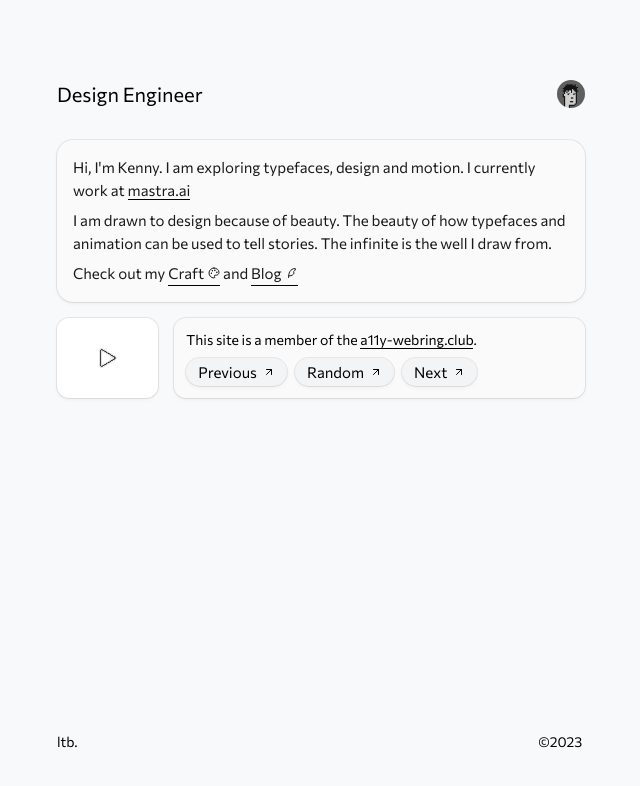
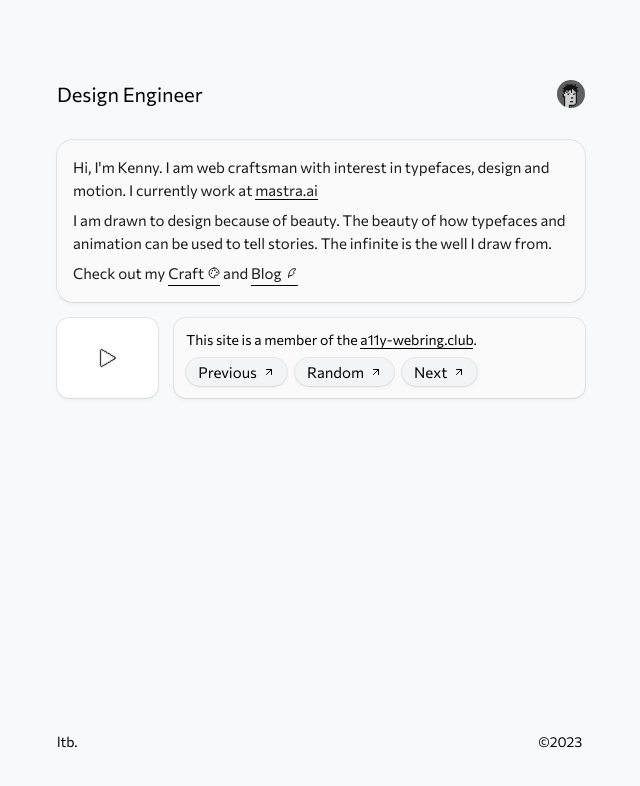
Before and after one commit to adeleke5140/portfolio-v2, a Next.js app: page / in a window 1280 px wide. Shown: the top 786 px of the page, without its empty margins (319-959 px from the left). Built offline with nearby package versions, Linux system fonts and the light colour scheme.

Commit message:
feat: update copy

```diff
--- a/src/pages/index.tsx
+++ b/src/pages/index.tsx
@@ -47,7 +47,7 @@ export default function Home() {
           >
             <motion.div className="rounded-lg text-[15px] dark:text-[#fefefe]">
               <p>
-                Hi, I&apos;m Kenny. I am exploring typefaces, design and motion.
+                Hi, I&apos;m Kenny. I am web craftsman with interest in typefaces, design and motion.
                 I currently work at{' '}
                 <a
                   href="https://www.mastra.ai"
```
